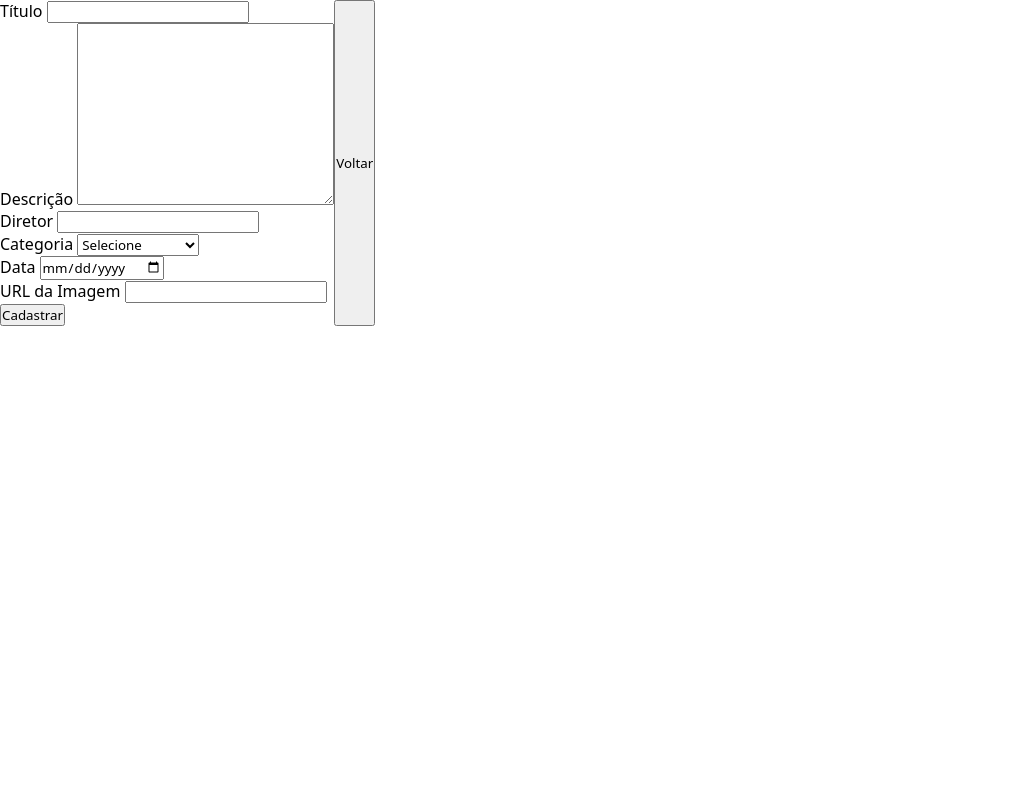
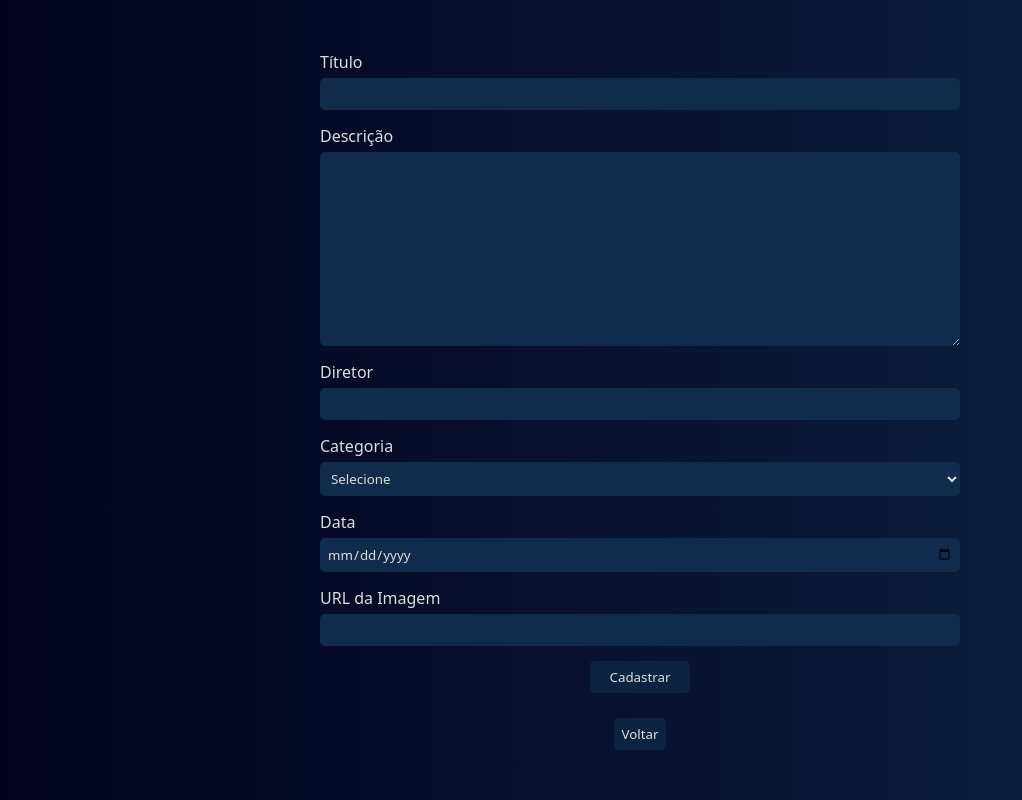
Before and after one commit to jj0han/trabalho_php, a PHP site: page /cadastrarSerie.php in a window 1280 px wide. Shown: the whole page, without its empty margins (0-1022 px from the left). Run offline with PHP 8.4, Linux system fonts and the light colour scheme.

Commit message:
Add files via upload

```diff
--- a/cadastrarSerie.php
+++ b/cadastrarSerie.php
@@ -6,25 +6,27 @@
     <meta name="viewport" content="width=device-width, initial-scale=1.0">
     <title>Cadastrar Série</title>
     <link rel="stylesheet" href="./css/reset.css">
+    <link rel="stylesheet" href="./css/index.css">
     <script src="./redirecionar.js" defer></script>
 </head>
 <body>
     <!--Enviando informações do formulário para o arquivo "processarCadastro.php" através do método "post"-->
-    <form action="processarCadastro.php" method="post">
+    <div class="formulario_container">
+        <form class="formulario" action="processarCadastro.php" method="post">
             <div>
-            <div>
+                <div class="input">
                     <label for="titulo">Título</label>
                     <input type="text" name="titulo">
                 </div>
-            <div>
+                <div class="input">
                     <label for="descricao">Descrição</label>
                     <textarea name="descricao" id="descricao" cols="30" rows="10"></textarea>
                 </div>
-            <div>
+                <div class="input">
                     <label for="diretor">Diretor</label>
                     <input type="text" name="diretor">
                 </div>
-            <div>
+                <div class="input">
                     <label for="categoria">Categoria</label>
                     <select name="categoria" id="">
                         <option value="" selected>Selecione</option>
@@ -36,17 +38,18 @@
                         <option value="Terror">Terror</option>
                     </select>
                 </div>
-            <div>
+                <div class="input">
                     <label for="data">Data</label>
                     <input type="date" name="data">
                 </div>
-            <div>
+                <div class="input">
                     <label for="URLimagem">URL da Imagem</label>
                     <input type="text" name="URLimagem">
                 </div>
             </div>
-        <button type="submit">Cadastrar</button>
+            <button id="botaoCadastrar" type="submit">Cadastrar</button>
         </form>
         <button id="botaoRedirecionar" value="index.php">Voltar</button>
+    </div>
 </body>
 </html>
--- a/conectaBD.php
+++ b/conectaBD.php
@@ -1,7 +1,7 @@
 <?php
-$server = "mysql:host=localhost;dbname=conteudos";
-$user = "root";
-$password = "";
+$server = 'mysql:host=localhost;dbname=conteudos;port=3305';
+$user = 'root';
+$password = '';
 
 try {
     $pdo = new PDO($server, $user, $password, [PDO::ATTR_ERRMODE => PDO::ERRMODE_EXCEPTION]);
--- a/css/index.css
+++ b/css/index.css
@@ -0,0 +1,101 @@
+main{
+    display: flex;
+    flex-wrap: wrap;
+    gap: 20px;
+}
+
+header, section {
+    padding: 30px;
+}
+
+header {
+    position: fixed;
+    height: 100vh;
+    width: 200px;
+    box-shadow: 1px 0px 15px black;
+}
+
+section {
+    margin-left: 200px;
+}
+
+button {
+    cursor: pointer;
+    border-radius: 5px;
+    padding: 7px;
+    width: fit-content;
+    background-color: rgb(13, 36, 65);
+}
+
+.formulario_container {
+    width: 100%;
+    display: flex;
+    align-items: center;
+    justify-content: center;
+    flex-direction: column;
+}
+
+.formulario {
+    width: 50%;
+    min-width: 300px;
+    margin-bottom: 25px;
+}
+
+.input {
+    flex-direction: column;
+    display: flex;
+    margin-bottom: 15px;
+}
+
+input, textarea, select {
+    padding: 7px;
+    background-color: rgb(16, 43, 75);
+    border-radius: 5px;
+}
+
+label {
+    margin-bottom: 5px;
+}
+
+#botaoCadastrar{
+    width: 100px;
+    margin: auto;
+    display: block;
+}
+
+.imagem {
+    border-radius: 5px;
+    width: 150px;
+    height: 210px;
+    object-fit: cover;
+}
+
+table{
+    margin: auto;
+    width: 70%;
+}
+
+td, th {
+    color: black;
+    border: 1px solid black;
+    text-align: center;
+    padding: 5px;
+}
+
+p.titulo {
+    font-size: 1.1rem;
+}
+
+p.diretor {
+    font-size: .9rem;
+}
+
+tr:nth-child(even) {
+    background-color: #dddddd;
+}
+
+section.conteudo_principal {
+    display: flex;
+    flex-direction: column;
+    flex-grow: 1;
+}
--- a/css/reset.css
+++ b/css/reset.css
@@ -1,37 +1,17 @@
 * {
     border-collapse: collapse;
+    color: #dddddd;
     margin: 0;
     padding: 0;
     box-sizing: border-box;
     font-family: system-ui, -apple-system, BlinkMacSystemFont, 'Segoe UI', Roboto, Oxygen, Ubuntu, Cantarell, 'Open Sans', 'Helvetica Neue', sans-serif;
-}
-
-button {
-    width: fit-content;
+    outline: none;
+    border: none;
 }
 
 body {
+    background-image: linear-gradient(90deg, rgb(2, 2, 29), rgb(13, 36, 65));
     display: flex;
     flex-direction: row;
+    min-height: 100vh;
 }
-
-table{
-    margin: auto;
-    width: 70%;
-}
-
-td, th {
-    border: 1px solid black;
-    text-align: center;
-    padding: 5px;
-}
-
-tr:nth-child(even) {
-    background-color: #dddddd;
-}
-
-section.conteudo_principal {
-    display: flex;
-    flex-direction: column;
-    flex-grow: 1;
-}
--- a/processarCadastro.php
+++ b/processarCadastro.php
@@ -1,6 +1,7 @@
 <?php
-    require_once("./conectaBD.php");
     try {
+        require_once("conectaBD.php");
+
         //SQL de Insercao no banco de dados
         $sql = "INSERT INTO tb_conteudos (titulo, descricao, diretor, data, URLimagem, categoria) VALUES (:tit, :desc, :dir, :dt, :img, :cat)";
 
--- a/redirecionar.js
+++ b/redirecionar.js
@@ -5,3 +5,10 @@ const botao = document.querySelector("#botaoRedirecionar")
 botao.addEventListener("click", () => {
     window.location.href = botao.getAttribute("value")
 })
+
+const conteudos = document.querySelectorAll(".conteudo")
+conteudos.forEach(conteudo => {
+    conteudo.addEventListener("click", () => {
+        window.location.href = "visualizar.php"
+    })
+})
```
Also changed, not shown: index.php (+8 -17 lines), visualizar.php (added, +12 -0 lines). Lines whose indentation alone changed are shown as unchanged.
